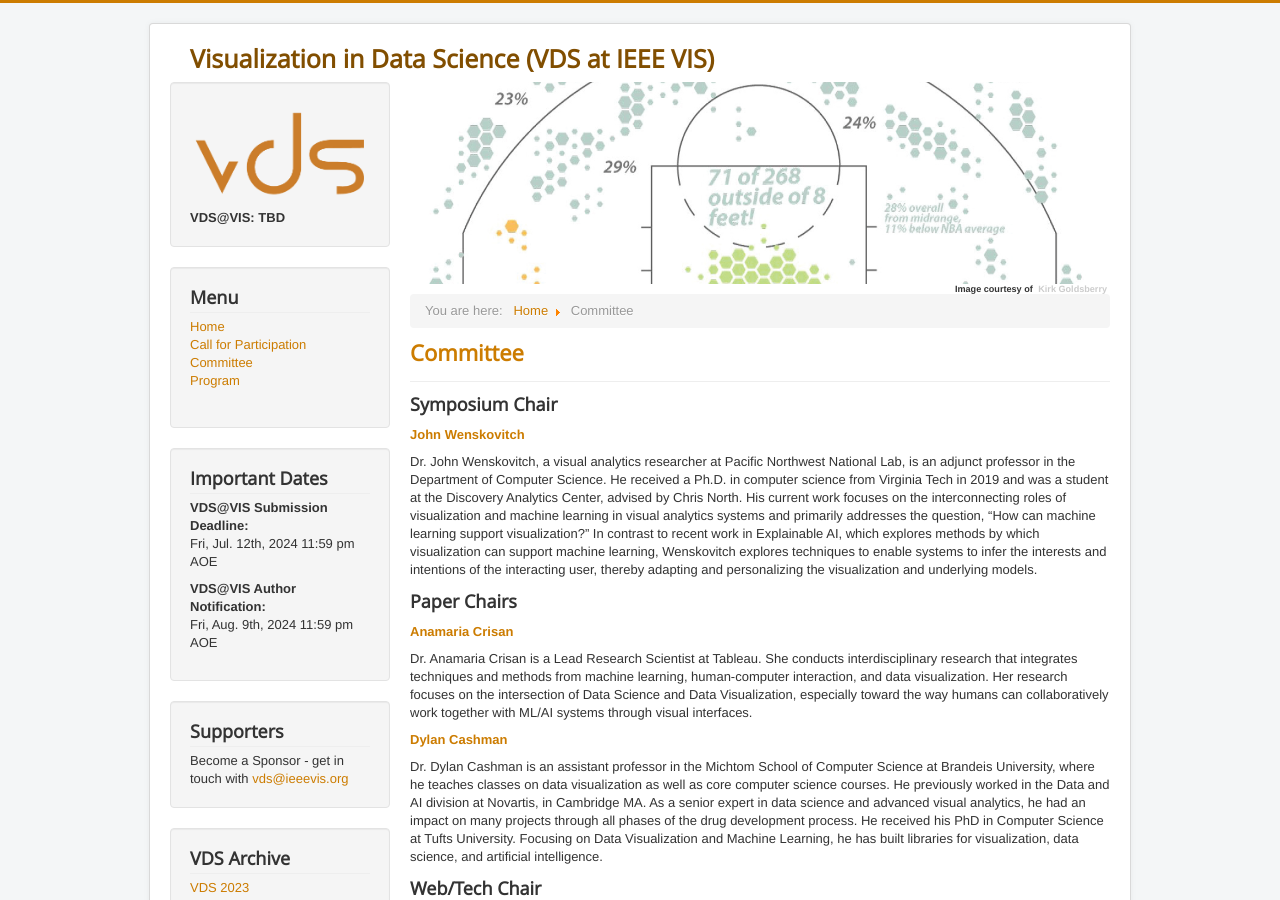
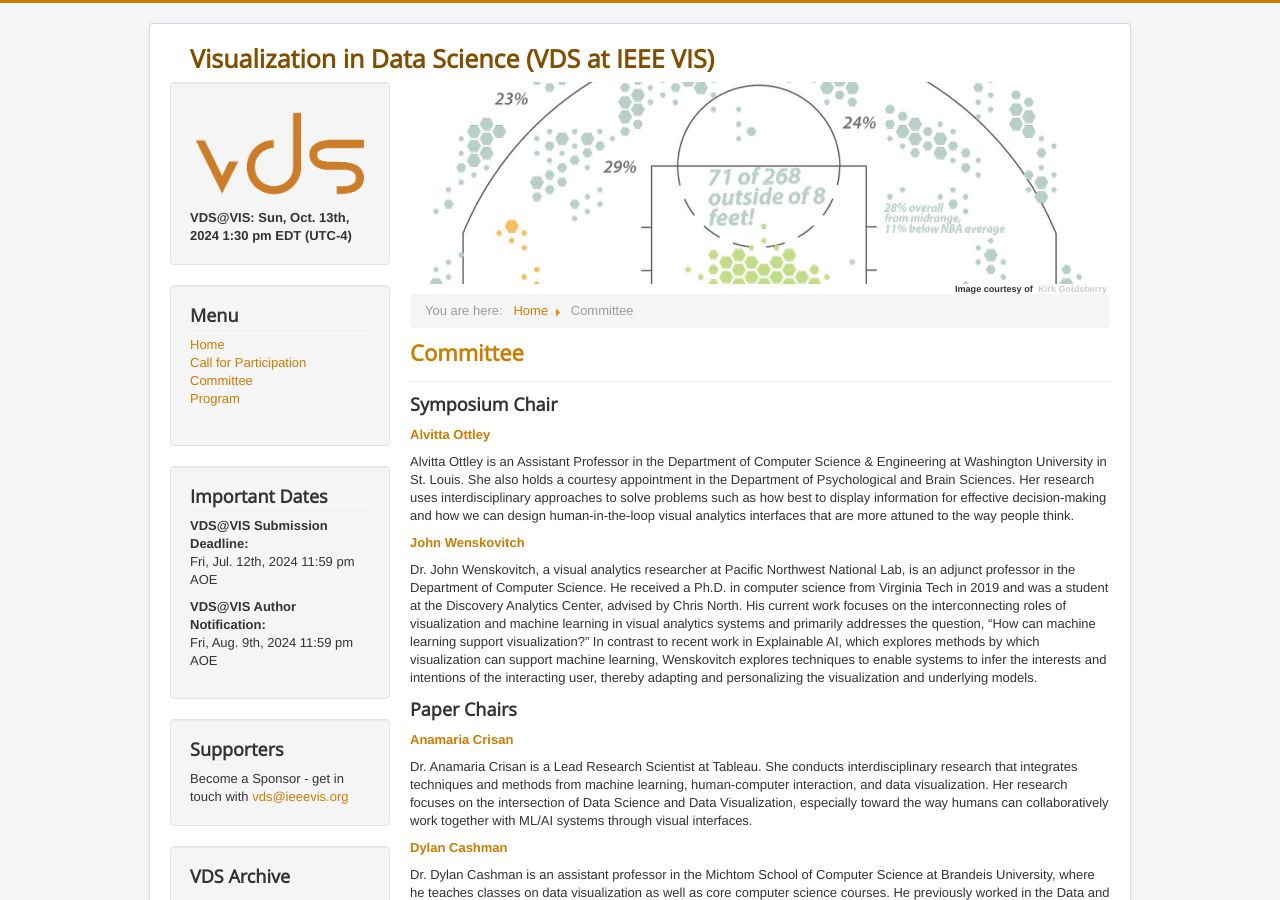
Before and after one commit to visualdatascience/2024, a Jekyll site: the page built from committee.md, in a window 1280 px wide and 900 px high. Built offline with Jekyll 4.4.1, drawn with Linux system fonts in a browser that asks for light colours.

Commit message:
updating site

```diff
--- a/_config.yml
+++ b/_config.yml
@@ -9,7 +9,7 @@ conferencedate: "TBD"
 
 deadline_submission_vis:  "Fri, Jul. 12th, 2024 11:59 pm AOE"
 deadline_notification_vis: "Fri, Aug. 9th, 2024 11:59 pm AOE"
-event2_date: "TBD"
+event2_date: "Sun, Oct. 13th, 2024 1:30 pm EDT (UTC-4)"
 
 # Build settings
 markdown: kramdown
--- a/_layouts/program.html
+++ b/_layouts/program.html
@@ -2,7 +2,7 @@
 layout: page
 ---
 
-<p><b>VDS @IEEE VIS 2023</b></p>
+<p><b>VDS @IEEE VIS 2024</b></p>
 
 
 
--- a/committee.md
+++ b/committee.md
@@ -5,6 +5,10 @@ permalink: /committee/
 ---
 
 ### Symposium Chair
+
+**[Alvitta Ottley](http://visualdata.wustl.edu)**
+
+Alvitta Ottley is an Assistant Professor in the Department of Computer Science & Engineering at Washington University in St. Louis. She also holds a courtesy appointment in the Department of Psychological and Brain Sciences. Her research uses interdisciplinary approaches to solve problems such as how best to display information for effective decision-making and how we can design human-in-the-loop visual analytics interfaces that are more attuned to the way people think.
 
 **[John Wenskovitch](https://johnwenskovitch.com/)**
 
```
Also changed, not shown: cfp.md (+1 -1 lines).
